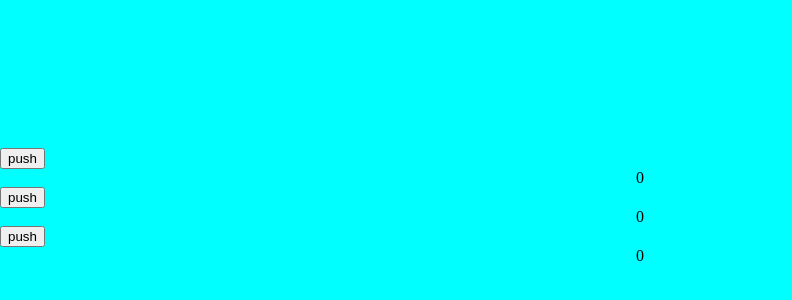
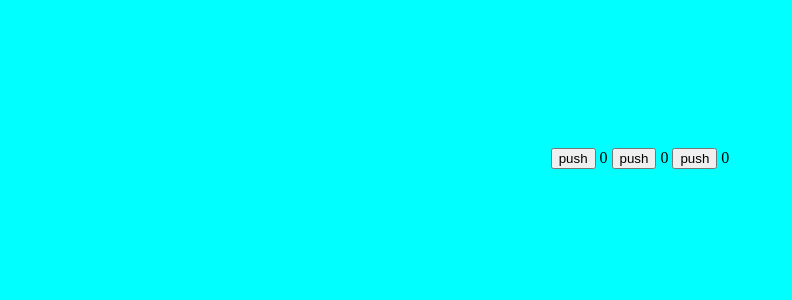
Before and after one commit to IT-MrH/rsschool-cv, a plain HTML site: page index.html in a window 1280 px wide. Shown: the part 492-792 px from the top of the page, without its empty margins (0-792 px from the left). Drawn offline with Linux system fonts and the light colour scheme.

Commit message:
refactor: css file

```diff
--- a/style.css
+++ b/style.css
@@ -3,9 +3,3 @@ body{
     margin: 50% auto;
     background-color: aqua;
 }
-.button{
-    display: flex;
-    justify-content: center;
-    align-items: center;
-    flex-direction: row;
-}
```
